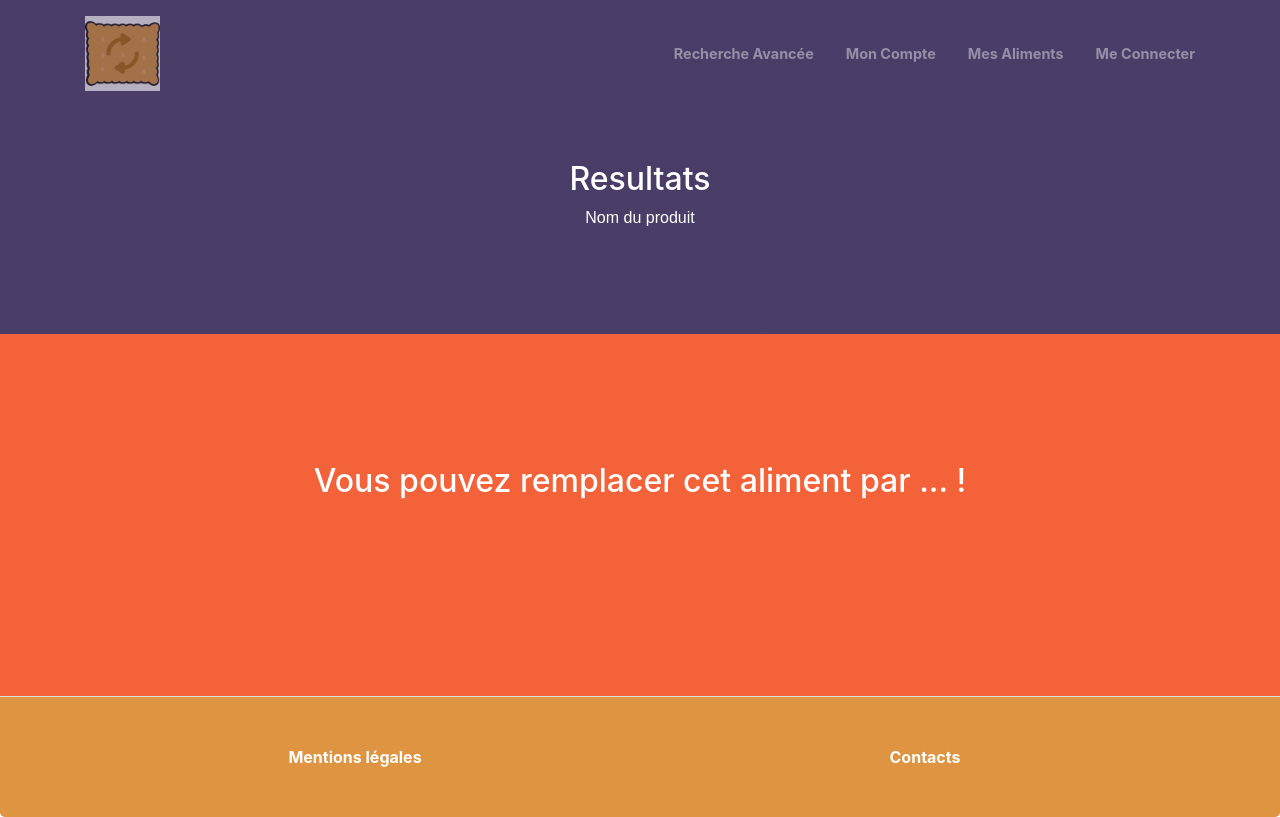
After one commit to blingstand/projet8, a Django app: page /research/results in a window 1280 px wide. The commit adds this page. Run offline with Django 3.2, Linux system fonts and the light colour scheme; parts of the project's set-up code (start-up, migrations or seed data) failed here and were passed over; some libraries are stand-ins or nearby versions; some web fonts are replaced.

Commit message:
us5 : create a result page

```diff
--- a/research/form.py
+++ b/research/form.py
@@ -23,10 +23,10 @@ class AdvancedSearchForm(forms.Form):
     nutriscore = forms.MultipleChoiceField(
         label="nutriscore",
         required=False,
-        widget=forms.CheckboxSelectMultiple,
+        widget=forms.CheckboxSelectMultiple(attrs={'class': 'ul-col-2'}),
         choices=[(1,"A"),(2,"B"),(3,"C"),(4, "D"),(5, "E")])
     packaging = forms.MultipleChoiceField(
         label="conditionnement",
         required=False,
-        widget=forms.CheckboxSelectMultiple,
+        widget=forms.CheckboxSelectMultiple(attrs={'class': 'ul-col-2'}),
         choices=FAV_PACKAGINGS)
--- /dev/null
+++ b/research/templates/research/results.html
@@ -0,0 +1,27 @@
+{% extends "skeleton/base.html" %}
+
+{% block results%}
+<header class="masthead-results"> <!-- changer le masthead pour mettre la photo du produit trouvé -->
+	<div class="container">
+		<h2 class="text-center mt-0 text-white">Resultats </h2>
+		<p class="text-center mt-0 text-white">Nom du produit</p>
+	</div>
+</header>
+<section class="page-section bg-primary" id="services">
+	<div class="container">
+		<h2 class="text-center text-white mt-0">Vous pouvez remplacer cet aliment par ... ! </h2>
+		<hr class="divider my-4">
+		<div class="row">
+			<div class="col-lg-1"></div>
+			<div class="col-lg-10 text-center">
+				<ul class="ul-col-3">
+					{% for result in results %}
+					<li class="text-white">photo du résultat n°{{result}} + NS</li>
+					{% endfor %}
+				</ul>
+			</div>
+			<div class="col-lg-1"></div>
+		</div>
+	</div>
+</section>
+{% endblock%}
--- a/research/urls.py
+++ b/research/urls.py
@@ -5,4 +5,7 @@ from . import views as v # import views so we can use them in urls.
 
 urlpatterns = [
     path(r'advancedSearch', v.AdvancedSearchView.as_view(), name="advancedSearch"),
+    path(r'results', v.ResultsView.as_view(), name="results")
+
+
 ]
--- a/research/views.py
+++ b/research/views.py
@@ -1,4 +1,5 @@
-from django.shortcuts import render
+from django.http import HttpResponse
+from django.shortcuts import render, redirect
 from django.views import View
 
 from .form import SearchForm, AdvancedSearchForm
@@ -16,4 +17,18 @@ class AdvancedSearchView(View):
 		return render(request, "research/advancedSearch.html", context)
 
 	def post(self, request):
-		pass
+		form = AdvancedSearchForm(request.POST)
+		results=(1,2,3)
+		if form.is_valid():
+			results = [r for r in range(10)]
+			context = { "results" : results}
+			return render(request, "research/results.html", context)
+		return HttpResponse("Pb dans le form")
+
+class ResultsView(View):
+	""" manage a HttpResponse in case of get or post method
+	request for this url research/advancedSearch"""
+
+	def get(self, request):
+		""" manage the HttpResponse for the SearchFormView with get method request """
+		return render(request, "research/results.html")
--- a/skeleton/static/skeleton/css/change_creative.css
+++ b/skeleton/static/skeleton/css/change_creative.css
@@ -15,9 +15,7 @@ p{
 .opac_white_background{
 	background-color: rgba(255, 255, 230, 0.3);
 	}
-.center{
-	text-align: center;
-}
+
 .padding-top-2{
 	padding-top: 2em;
 }
@@ -180,6 +178,22 @@ footer a:hover{
 	background-attachment: scroll;
 	background-size: cover;
 }
-#id_nutriscore, #id_packaging{
+
+.ul-col-2{
 	column-count: 2;
 }
+
+.ul-col-3{
+	column-count: 3;
+}
+
+/*page resultats*/
+.masthead-results{
+	background: linear-gradient(to bottom, rgba(92, 77, 66, 0.8) 0%, rgba(92, 77, 66, 0.8) 100%), url("../img/blue_background.png");
+	padding-top: 10rem;
+	padding-bottom: calc(10rem - 72px);
+	background-position: top;
+	background-repeat: no-repeat;
+	background-attachment: scroll;
+	background-size: cover;
+}
--- a/skeleton/templates/skeleton/base.html
+++ b/skeleton/templates/skeleton/base.html
@@ -68,9 +68,15 @@
   <!-- this block contains connection/register/advancedSearch form -->
   {% block form %}
   {% endblock %}
+
+  <!-- this block contains advancedSearch form (ASF) -->
+  {% block results%}
+  {% endblock %}
+
   <!-- this block contains advancedSearch form (ASF) -->
   {% block ASF %}
   {% endblock %}
+
   <!-- this block contains informations about owners -->
   {% block about %}{% endblock %}
 
```
Also changed, not shown: research/templates/research/advancedSearch.html (+7 -48 lines), skeleton/static/skeleton/img/blue_background.png (added).
